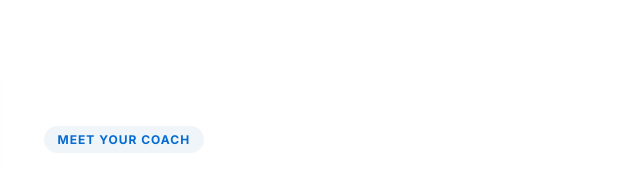
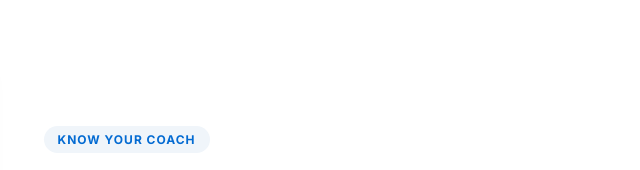
Before and after one commit to sunilchoudhary3575-lang/webinar-landing, a website built with Vite: page index.html in a window 1280 px wide. Shown: the part 6380-6550 px from the top of the page, 537-1177 px from the left. Built offline with nearby package versions, Linux system fonts and the light colour scheme.

Commit message:
Update coach section badge to 'KNOW YOUR COACH'

```diff
--- a/index.html
+++ b/index.html
@@ -439,7 +439,7 @@
           <img src="/assets/coach.png" alt="Sunil Choudhary - Healthcare Marketing Specialist" class="coach-image">
         </div>
         <div class="coach-details">
-          <span class="section-badge">MEET YOUR COACH</span>
+          <span class="section-badge">KNOW YOUR COACH</span>
           <h2 class="coach-name">Sunil Choudhary</h2>
           <h3 class="coach-title">Founder, Bawra Digitals & Healthcare Marketing Specialist</h3>
           <p class="coach-bio">
```
